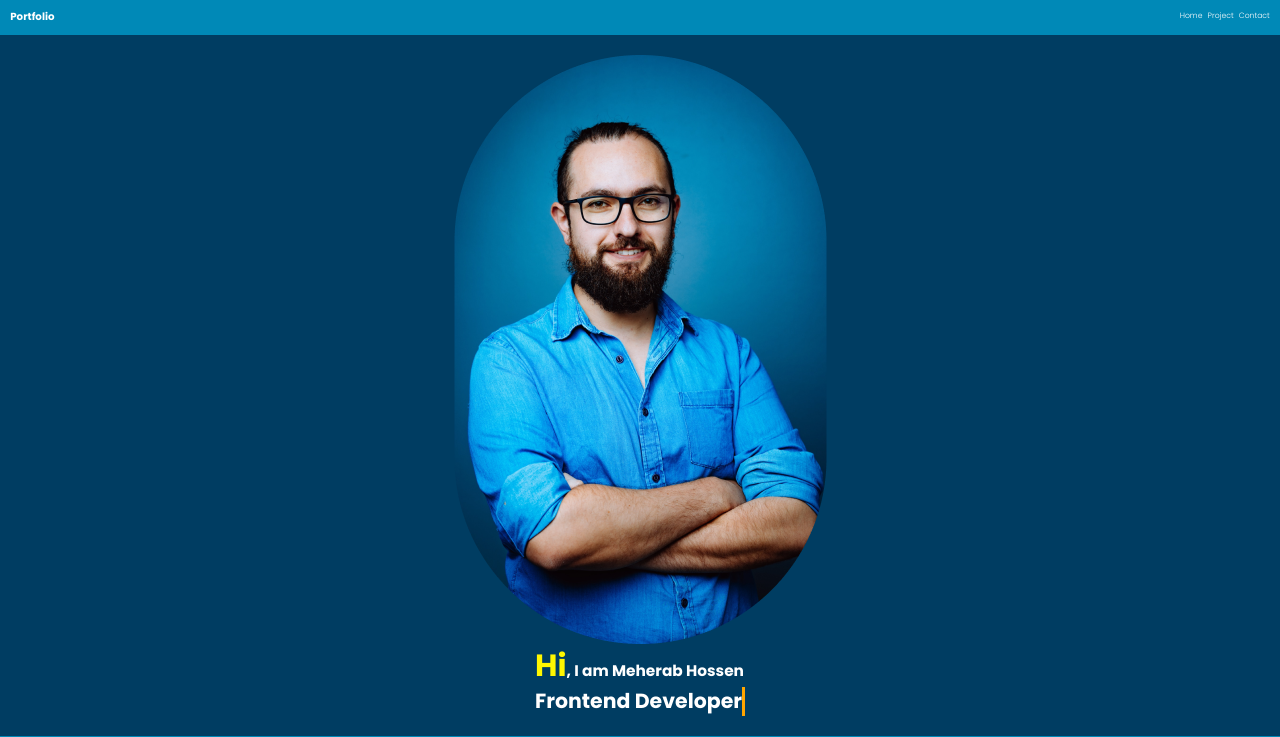
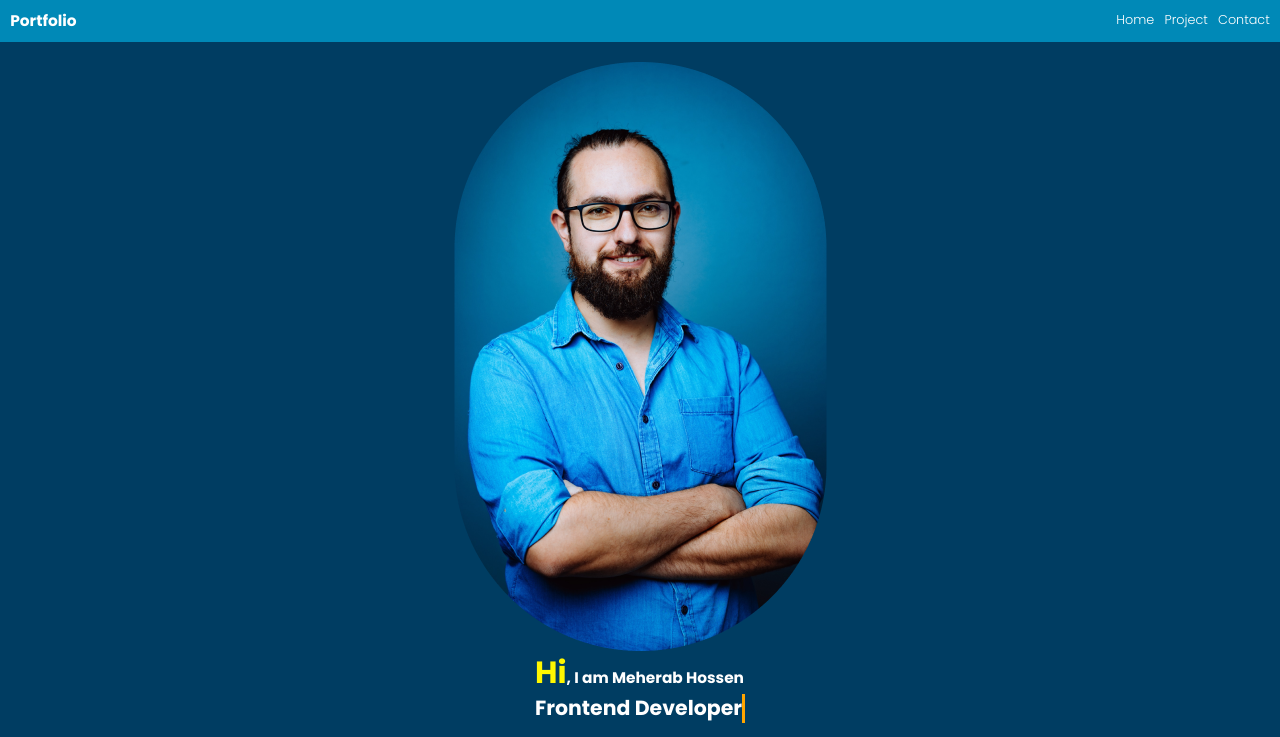
Before and after one commit to meherab-hossen17/My-Portfolio, a plain HTML site: page index.html in a window 1280 px wide. Shown: the top 737 px of the page. Drawn offline with nearby package versions, Linux system fonts and the light colour scheme.

Commit message:
Update style.css

```diff
--- a/style.css
+++ b/style.css
@@ -53,11 +53,11 @@ nav {
 }
 nav ul {
     display: flex;
-    gap: 1rem;
+    gap: 2rem;
 }
 
 nav li {
-      font-size: 1.5rem;
+      font-size: 2.5rem;
       border-bottom: 0.4rem transparent solid;
       transition: 0.3s ease-in-out;
 }
@@ -68,7 +68,7 @@ nav li:hover {
 }
 
 .logo {
-    font-size: 2rem;
+    font-size: 3rem;
     font-weight: 700;
 }
 
```
